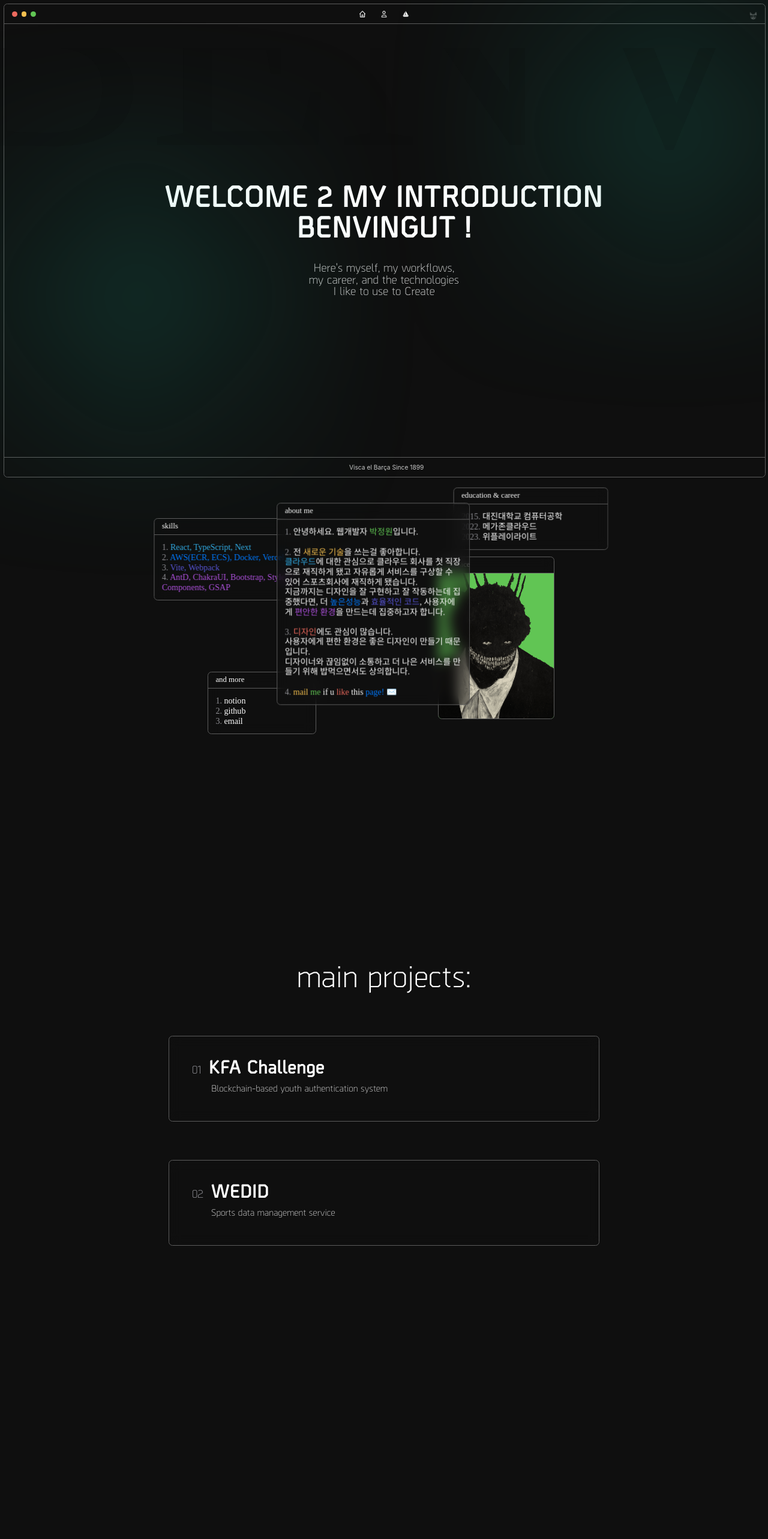
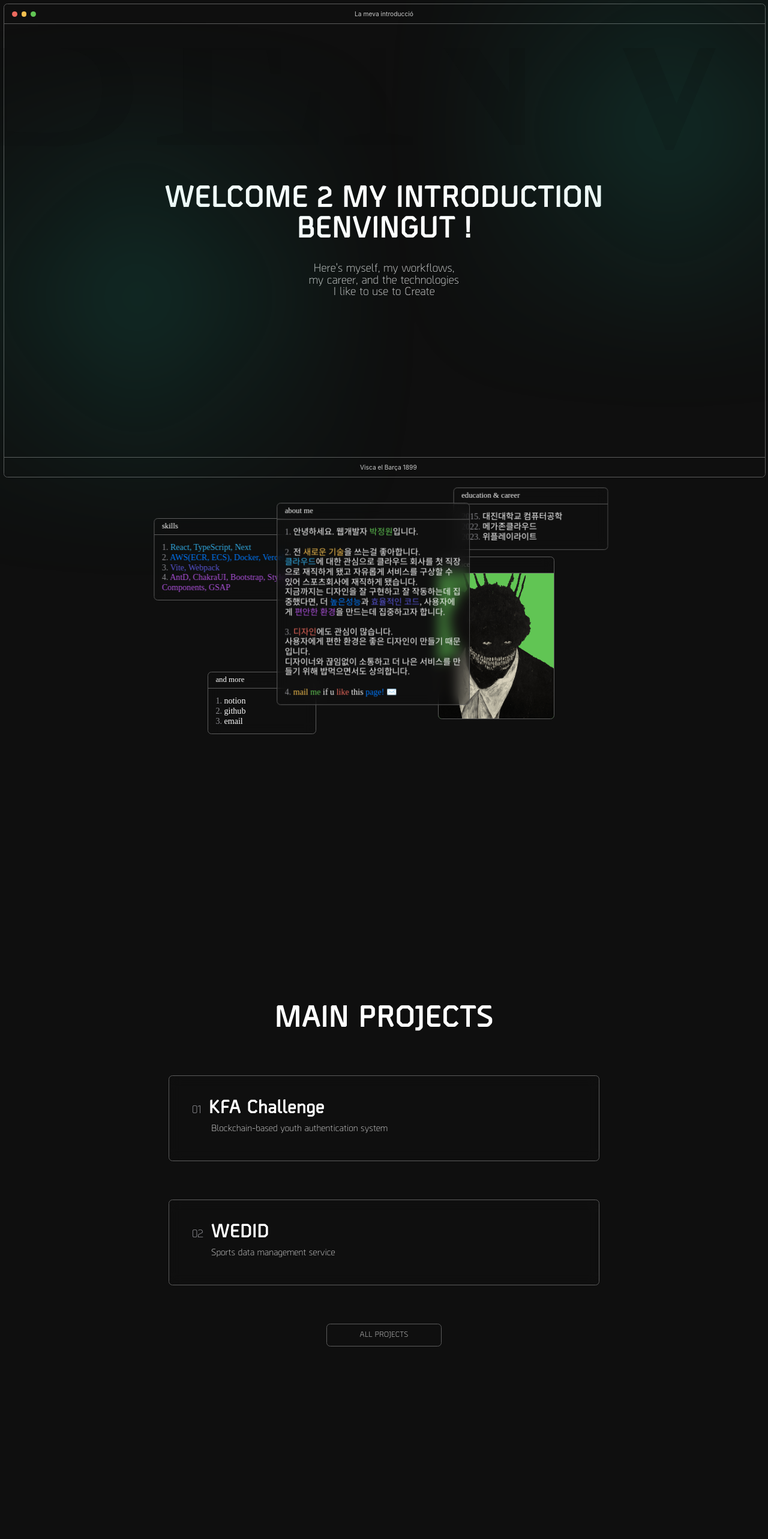
Before and after one commit to ahg0525/portfolio, a React (Vite) app: page /about in a window 1280 px wide. Shown: the top 2566 px of the page at 60% size. Built offline with nearby package versions, Linux system fonts and the light colour scheme; a web font is replaced by a local one.

Commit message:
design: project list, last page

```diff
--- a/src/common/images.ts
+++ b/src/common/images.ts
@@ -4,6 +4,8 @@ import userIcon from '../assets/img/userIcon.png'
 import cat from '../assets/img/cat.png'
 import ozy from '../assets/img/ozy.png'
 import ozy2 from '../assets/img/ozy2.png'
+import kfaWeb from '../assets/img/kfaWeb.png'
+import wedidWeb from '../assets/img/wedidWeb.png'
 
 export const images = {
   icon : {
@@ -14,4 +16,7 @@ export const images = {
   cat : cat,
   ozy : ozy,
   ozy2 : ozy2,
+  kfaWeb : kfaWeb,
+  wedidWeb : wedidWeb,
+
 }
--- a/src/components/about/Intro2.tsx
+++ b/src/components/about/Intro2.tsx
@@ -15,6 +15,7 @@ const Intro2 = () => {
   ]);
   const [isDragging, setIsDragging] = useState<number | null>(null);
   const [dragOffset, setDragOffset] = useState({ x: 0, y: 0 });
+  const [zIndexes, setZIndexes] = useState([1, 2, 3, 4, 5]);
 
   const containerRef = useRef<HTMLDivElement>(null);
   const animationRef = useRef<number | null>(null);
@@ -30,6 +31,10 @@ const Intro2 = () => {
 
     setIsDragging(index);
     setDragOffset({ x: offsetX, y: offsetY });
+    setZIndexes(prevZIndexes => {
+      const maxZIndex = Math.max(...prevZIndexes);
+      return prevZIndexes.map((z, i) => (i === index ? maxZIndex + 1 : z));
+    });
   };
 
   const updatePosition = useCallback((clientX: number, clientY: number) => {
@@ -82,7 +87,10 @@ const Intro2 = () => {
   return (
     <Container ref={containerRef}>
       <DraggableBox1
-        style={{ transform: `translate(${positions[0].x}vw, ${positions[0].y}vw)` }}
+        style={{
+          transform: `translate(${positions[0].x}vw, ${positions[0].y}vw)`,
+          zIndex: zIndexes[0]
+        }}
         onMouseDown={(e) => handleMouseDown(e, 0)}
       >
         <BoxTop>skills</BoxTop>
@@ -92,14 +100,20 @@ const Intro2 = () => {
         <span className='grey'>4. </span><span className='purple'>AntD, ChakraUI, Bootstrap, Styled-Components, GSAP</span><br/>
       </DraggableBox1>
       <DraggableBox2
-        style={{ transform: `translate(${positions[1].x}vw, ${positions[1].y}vw)` }}
+        style={{
+          transform: `translate(${positions[1].x}vw, ${positions[1].y}vw)`,
+          zIndex: zIndexes[1]
+        }}
         onMouseDown={(e) => handleMouseDown(e, 1)}
       >
         <BoxTop>ma face</BoxTop>
         <img src={currentImage} alt='' onClick={handleImageClick} />
       </DraggableBox2>
       <DraggableBox3
-        style={{ transform: `translate(${positions[2].x}vw, ${positions[2].y}vw)` }}
+        style={{
+          transform: `translate(${positions[2].x}vw, ${positions[2].y}vw)`,
+          zIndex: zIndexes[2]
+        }}
         onMouseDown={(e) => handleMouseDown(e, 2)}
       >
         <BoxTop>and more</BoxTop>
@@ -108,7 +122,10 @@ const Intro2 = () => {
         <span className='grey'>3. </span><span className='link' onClick={()=>{openUrl('mailto:ahg0525@gmail.com')}}>email</span><br/>
       </DraggableBox3>
       <DraggableBox1
-        style={{ transform: `translate(${positions[3].x}vw, ${positions[3].y}vw)` }}
+        style={{
+          transform: `translate(${positions[3].x}vw, ${positions[3].y}vw)`,
+          zIndex: zIndexes[3]
+        }}
         onMouseDown={(e) => handleMouseDown(e, 3)}
       >
         <BoxTop>education & career</BoxTop>
@@ -117,7 +134,10 @@ const Intro2 = () => {
         <span className='grey'>2023. </span><span className='link'>위플레이라이트</span><br/>
       </DraggableBox1>
       <DraggableBox4
-        style={{ transform: `translate(${positions[4].x}vw, ${positions[4].y}vw)` }}
+        style={{
+          transform: `translate(${positions[4].x}vw, ${positions[4].y}vw)`,
+          zIndex: zIndexes[4]
+        }}
         onMouseDown={(e) => handleMouseDown(e, 4)}
       >
         <BoxTop>about me</BoxTop>
--- a/src/components/about/Intro3.tsx
+++ b/src/components/about/Intro3.tsx
@@ -1,11 +1,12 @@
 import styled from 'styled-components';
 import { color } from '../../common/colors';
 import { openUrl } from '../../common/util';
+import { images } from '../../common/images';
 
 const Intro3 = () => {
   return (
     <Container>
-      <Title>main projects: </Title>
+      <Title>MAIN PROJECTS </Title>
       <BoxWrapper>
         <Box onClick={()=>{openUrl('https://www.kfachallenge.org/')}}>
           <div className='top'>
@@ -13,6 +14,9 @@ const Intro3 = () => {
             <span className='title'>KFA Challenge</span>
           </div>
           <div className='bot'>Blockchain-based youth authentication system</div>
+          <ImgBox className='img-box'>
+            <img src={images.kfaWeb} alt=''/>
+          </ImgBox>
         </Box>
         <Box onClick={()=>{openUrl('https://wedid.projectwith.org/')}}>
           <div className='top'>
@@ -20,8 +24,12 @@ const Intro3 = () => {
             <span className='title'>WEDID</span>
           </div>
           <div className='bot'>Sports data management service</div>
+          <ImgBox className='img-box'>
+            <img src={images.wedidWeb} alt=''/>
+          </ImgBox>
         </Box>
       </BoxWrapper>
+      <BotDesc onClick={()=>{openUrl('https://pond-twill-4a1.notion.site/Hi-I-m-Jungwon-b696a386412c48109787e8517981901f')}}>ALL PROJECTS</BotDesc>
     </Container>
   )
 }
@@ -36,11 +44,33 @@ const Container = styled.div`
 `;
 
 const Title = styled.div`
-  font-family: 'Borda';
+  font-family: 'BordaBold';
   font-size: 4vw;
   text-align: center;
   color: white;
+  margin-top: 5vw;
+`
 
+const BotDesc = styled.button`
+  display: flex;
+  justify-content: center;
+  align-items: center;
+  margin-top: 5vw;
+  margin-left: auto;
+  margin-right: auto;
+  color: ${color.grey};
+  font-family: 'Borda';
+  background-color: rgba(0,0,0,0);
+  border: 1px solid ${color.macGrey};
+  border-radius: 0.5vw;
+  width: 15vw;
+  height: 3vw;
+  cursor: pointer;
+  font-size: 1vw;
+  &:hover {
+    border-color: ${color.green};
+    color: ${color.green};
+  }
 `
 
 const BoxWrapper = styled.div`
@@ -51,6 +81,24 @@ const BoxWrapper = styled.div`
   gap: 5vw;
 `
 
+const ImgBox = styled.div`
+  width: 25vw;
+  aspect-ratio: 1920 / 1080;
+  position: absolute;
+  left: 30vw;
+  opacity: 0;
+  transform: scale(0.9);
+  transition: opacity 0.3s ease-in-out, transform 0.3s ease-in-out;
+  box-shadow: 0 4px 10px rgba(0, 0, 0, 0.4);
+  z-index: 10;
+
+  img {
+    width: 100%;
+    height: 100%;
+    object-fit: cover;
+  }
+`;
+
 const Box = styled.div`
   width: 50vw;
   height: 5vw;
@@ -60,7 +108,7 @@ const Box = styled.div`
   border-radius: 0.5vw;
   border: 1px solid ${color.macGrey};
   padding: 3vw;
-  overflow: hidden;
+  overflow: visible;
   font-family: 'Borda';
   font-size: 1.1vw;
   line-height: 1.3vw;
@@ -70,6 +118,8 @@ const Box = styled.div`
   display: flex;
   flex-direction: column;
   justify-content: center;
+  position: relative;
+
   .order {
     margin-right: 1vw;
     color: ${color.darkGrey};
@@ -85,4 +135,13 @@ const Box = styled.div`
     font-size: 1.2vw;
     color: ${color.grey};
   }
-`
+
+  &:hover {
+    border: 1px solid ${color.green};
+  }
+
+  &:hover .img-box {
+    opacity: 1;
+    transform: scale(1);
+  }
+`;
--- a/src/components/about/Intro4.tsx
+++ b/src/components/about/Intro4.tsx
@@ -3,7 +3,7 @@ import styled from 'styled-components';
 const Intro4 = () => {
   return (
     <Container>
-      <Title>Contact Form <br/>is Developing ...</Title>
+      <Title>Let's Create Together<br/> Soon . . .</Title>
     </Container>
   )
 }
@@ -15,14 +15,14 @@ const Container = styled.div`
   height: 100vh;
   position: relative;
   overflow: hidden;
-
   display: flex;
   justify-content: center;
   align-items: center;
-`;
+`
 
 const Title = styled.div`
   font-family: 'BordaBold';
   font-size: 3vw;
   color: white;
+  text-align: center;
 `
--- a/src/components/common/MacFrame.tsx
+++ b/src/components/common/MacFrame.tsx
@@ -2,6 +2,7 @@ import styled from 'styled-components'
 import { color } from '../../common/colors'
 import { images } from '../../common/images'
 import { Link } from 'react-router-dom'
+import { openUrl } from '../../common/util'
 
 const MacFrame = () => {
   return (
@@ -9,11 +10,11 @@ const MacFrame = () => {
       <Gap/>
       <Frame>
         <TabBar>
-          <Dot className='red' />
+          <Link to={'/'}><Dot className='red' /></Link>
           <Dot className='yellow' />
           <Dot className='green' />
           <Nav>
-            <Link to={'/'}>
+            {/* <Link to={'/'}>
               <NavItem>
                 <img src={images.icon.home} alt=''/>
               </NavItem>
@@ -27,21 +28,22 @@ const MacFrame = () => {
               <NavItem>
                 <img src={images.icon.boat} alt=''/>
               </NavItem>
-            </Link>
+            </Link> */}
+            <span>La meva introducció</span>
           </Nav>
-          <LogoBox>
+          {/* <LogoBox>
             <img src={images.cat} alt=''/>
-          </LogoBox>
+          </LogoBox> */}
         </TabBar>
 
         <BackGroundCircleLeft/>
         <BackGroundCircleRight/>
 
         <FooterBar>
-          <BottomText>Visca el Barça Since 1899</BottomText>
-          <ContactBox>
+          <BottomText>Visca el Barça 1899</BottomText>
+          {/* <ContactBox>
 
-          </ContactBox>
+          </ContactBox> */}
         </FooterBar>
       </Frame>
       <Gap/>
@@ -108,6 +110,10 @@ const Nav = styled.div`
   position: absolute;
   left: 50%;
   transform: translateX(-50%);
+  span {
+    color: ${color.grey};
+    font-size: 0.8vw;
+  }
 `
 
 const NavItem = styled.div`
@@ -175,5 +181,5 @@ const BottomText = styled.div`
 `
 
 const ContactBox = styled.div`
-
+  color: white;
 `
```
Also changed, not shown: 2 other files (tests, documents, lock files or other folders).
